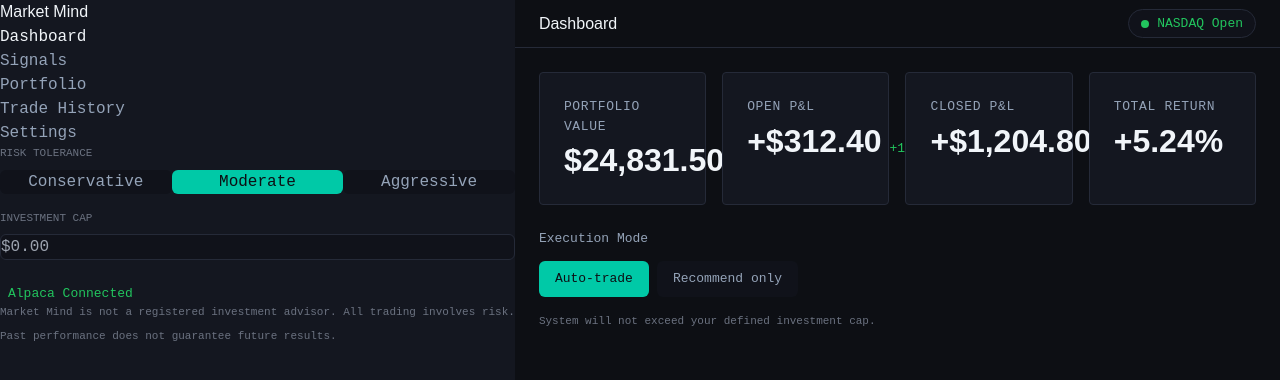
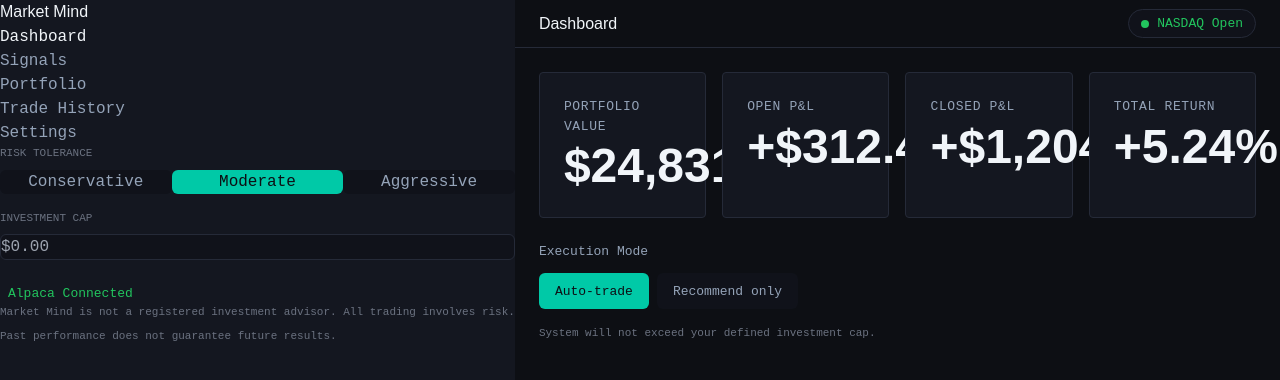
Before and after one commit to AEGIS-OSX/market-mind, a Next.js app: page /dashboard in a window 1280 px wide. Shown: the top 380 px of the page. Built offline with nearby package versions, Linux system fonts and the light colour scheme.

Commit message:
fix: Dashboard Page — Hero Metrics [worker-coder via sterling, fix-1]

```diff
--- a/app/dashboard/page.tsx
+++ b/app/dashboard/page.tsx
@@ -1,7 +1,7 @@
 "use client";
 
 import React, { useState, useEffect } from "react";
-import { motion, AnimatePresence } from "framer-motion";
+import { motion } from "framer-motion";
 
 /**
  * DESIGN TOKENS REFERENCE (from globals.css):
@@ -71,7 +71,7 @@ const MetricCard = ({ label, value, delta, deltaType, loading }: MetricCardProps
             color: isFlashing ? flashColor : "var(--color-text-primary)",
           }}
           transition={{ duration: 0.3 }}
-          className="text-[32px] font-[family-name:var(--font-display)] font-semibold leading-tight"
+          className="text-[48px] font-[family-name:var(--font-display)] font-semibold leading-[1.1]"
         >
           {value}
         </motion.span>
@@ -114,7 +114,7 @@ export default function DashboardPage() {
       </header>
 
       {/* Metrics Grid */}
-      <section className="p-6 grid grid-cols-1 sm:grid-cols-2 lg:grid-cols-4 gap-4">
+      <section className="p-6 grid grid-cols-1 min-[480px]:grid-cols-2 md:grid-cols-4 gap-4">
         <MetricCard
           label="Portfolio Value"
           value="$24,831.50"
```
